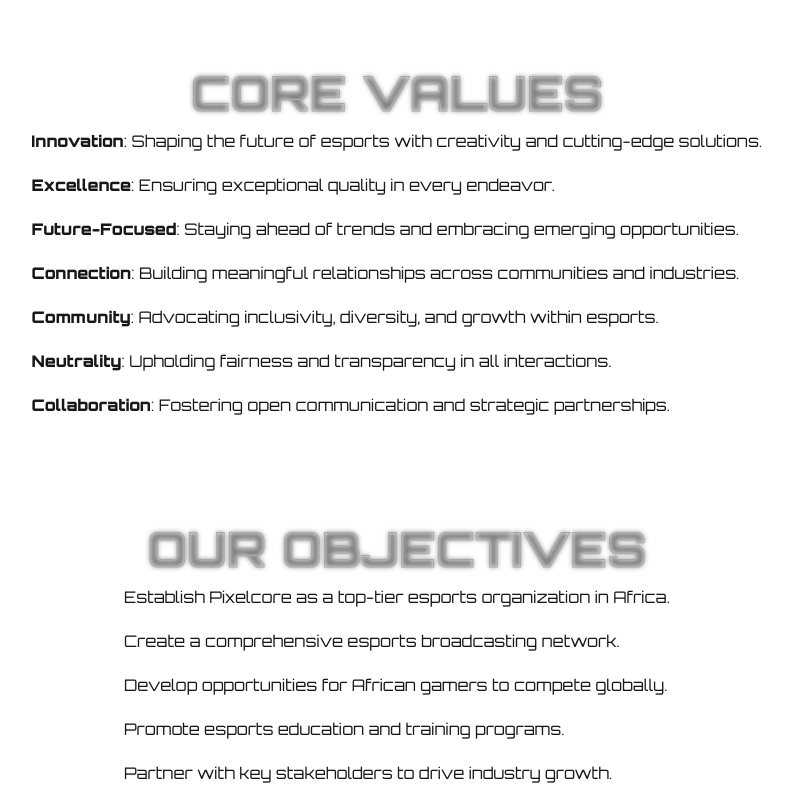
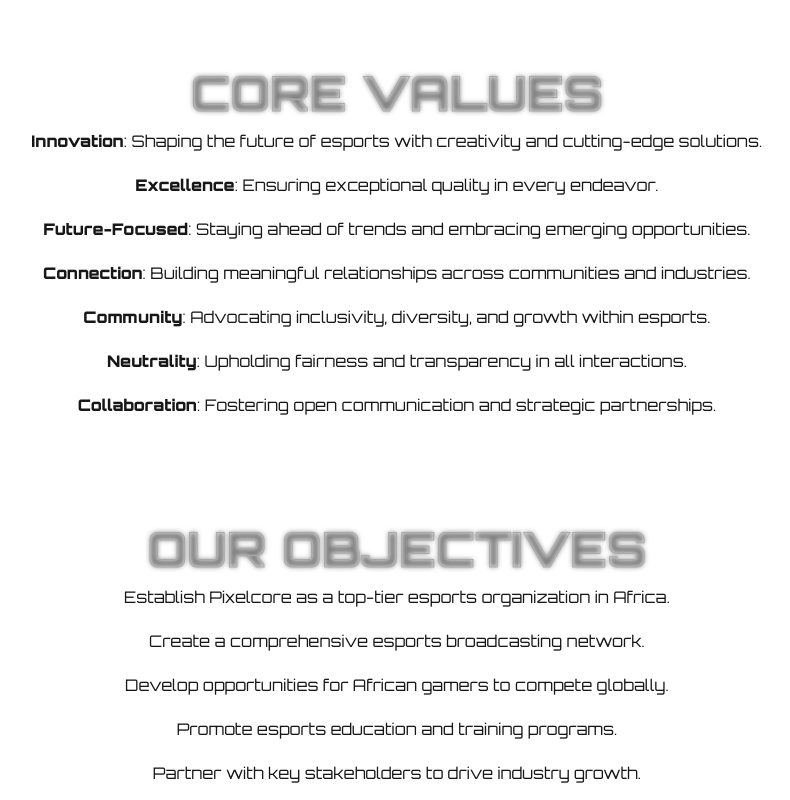
Before and after one commit to djtimog/pixelcore-gaming, a Next.js app: page /about in a window 1280 px wide. Shown: the part 2680-3480 px from the top of the page, without its empty margins (243-1033 px from the left). Built offline with nearby package versions, Linux system fonts and the light colour scheme.

Commit message:
feat: refine layout and styling of Core Values and Our Objectives sections for improved readability

```diff
--- a/app/about/page.tsx
+++ b/app/about/page.tsx
@@ -114,12 +114,12 @@
         </div>
       </section>
 
-      <section className="my-5 p-7 sm:p-11">
+      <section className="p-7 sm:p-11">
         <p className="uppercase outlined-text text-3xl sm:text-4xl md:text-5xl text-center mb-3">
         Core Values
         </p>
         <div className="space-y-3 sm:space-y-4 md:space-y-5 max-w-max mx-auto">
-        <ul className="space-y-5">
+        <ul className="space-y-5 text-center">
             <li>
               <strong>Innovation</strong>: Shaping the future of esports with
               creativity and cutting-edge solutions.
@@ -151,12 +151,13 @@
           </ul>
         </div>
       </section>
+
       <section className="my-5 p-7 sm:p-11">
         <p className="uppercase outlined-text text-3xl sm:text-4xl md:text-5xl text-center mb-3">
         Our Objectives
         </p>
         <div className="max-w-max mx-auto">
-        <ol className="space-y-5">
+        <ol className="space-y-5 text-center">
             <li>
               Establish Pixelcore as a top-tier esports organization in Africa.
             </li>
@@ -169,13 +170,6 @@
           </ol>
         </div>
       </section>
-      <section id="about-us">
-        <div className="container">
-
-          <h3></h3>
-
-        </div>
-      </section>
     </main>
   );
 }
```
